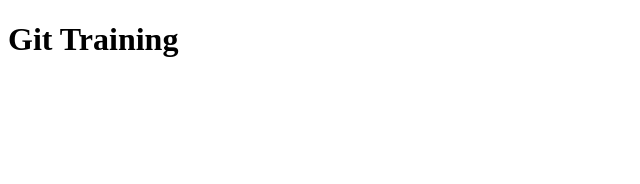
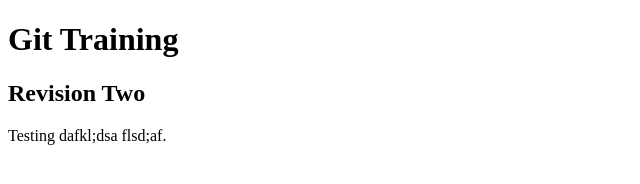
Before and after one commit to chrisyerkes/git_test, a plain HTML site: page index.html in a window 1280 px wide. Shown: the whole page, without its empty margins (0-640 px from the left). Drawn offline with Linux system fonts and the light colour scheme.

Commit message:
revision two

```diff
--- a/index.html
+++ b/index.html
@@ -5,5 +5,7 @@
 </head>
 <body>
 	<h1>Git Training</h1>
+	<h2>Revision Two</h2>
+	<p>Testing dafkl;dsa flsd;af.</p>
 </body>
 </html>
```
